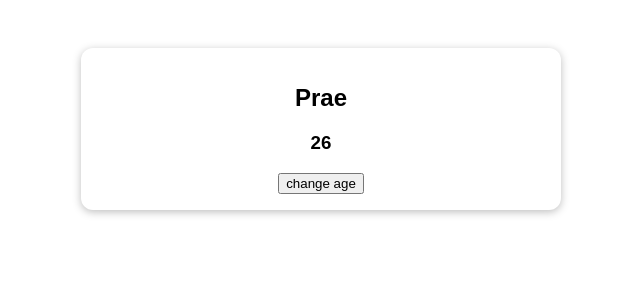
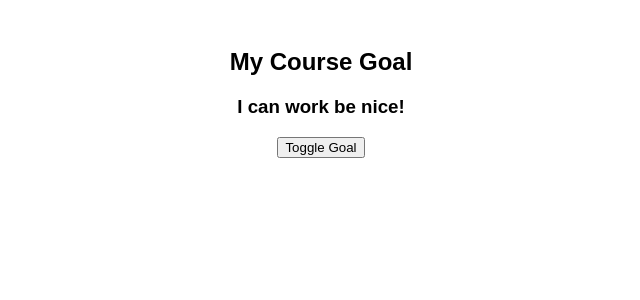
Before and after one commit to PpraepP/vue-composition-101, a Vue app: page / in a window 1280 px wide. Shown: the top 300 px of the page, without its empty margins (319-959 px from the left). Built offline with nearby package versions, Linux system fonts and the light colour scheme; the HTML template or start-up script is replaced by a standard one.

Commit message:
done test

```diff
--- a/src/App.vue
+++ b/src/App.vue
@@ -1,70 +1,63 @@
 <template>
-  <section class="container">
-    <h2>{{ user.name }}</h2>
-    <h3>{{ user.age }}</h3>
-    <button @click="setAge">change age</button>
-  </section>
+  <h2>My Course Goal</h2>
+  <!-- Task 1: Output your main course goal with help of the composition API -->
+  <!-- Don't hardcode it into the template, instead hardcode it into the JS code -->
+  <!-- <h3 v-if="onShow">{{goal}}</h3> -->
+  <!-- <h3 v-if="goals.onShow">{{goals.myGoal}}</h3> -->
+  <h3 v-if="onShow">{{myGoal}}</h3>
+  <!-- Task 2: Toggle (show/ hide) the goal with help of the button  -->
+  <button @click="onToggle">Toggle Goal</button>
+  <!-- Task 3: Manage data in three ways -->
+  <!-- => Separate refs -->
+  <!-- => Ref Object -->
+  <!-- => Reactive Object -->
+  <!-- Task 4: Also solve the assignment with the Options API -->
 </template>
 
 <script>
-import { reactive } from "vue";
+// import { reactive } from "vue";
 export default {
-  setup(){
-    // const uName = ref("PpraepP");
-    // const uAge = ref(25);
+  // setup(){
+  //   // const myGoal = ref('I can work be nice!');
+  //   // const onShow = ref(true);
 
-    const user = reactive({
-      name: "PpraepP",
-      age: 25
-    })
+  //   // const courseDataRefs = ref({
+  //   //   myGoal: 'I can work be nice!',
+  //   //   onShow: true
+  //   // })
 
-    setTimeout(() => {
-      // if use ref => uName.value = 'Prae'
-      // if use ref => uAge.value = '26'
-      user.name = 'Prae';
-      user.age = 26
-    }, 2000)
+  //   const courseDataReacetive = reactive({
+  //     myGoal: 'I can work be nice!',
+  //     onShow: true
+  //   })
 
-    function setNewAge(){
-      // if use ref() => uAge.value = '25
-      user.age = 25
+  //   function toggleMenu(){
+  //     console.log('onToggle', courseDataReacetive.onShow);
+  //     // onShow.value = !onShow.value;
+  //     // courseDataRefs.value.onShow = !courseDataRefs.value.onShow;
+  //     courseDataReacetive.onShow = !courseDataReacetive.onShow;
+  //   }
+  //   return{ goals: courseDataReacetive, onToggle: toggleMenu }
+  // }
+  data: () => ({
+    myGoal: 'I can work be nice!',
+    onShow: true
+  }),
+  methods: {
+    onToggle(){
+      console.log('onToggle');
+      this.onShow = !this.onShow
     }
-
-    return { user: user, setAge: setNewAge}
-  },
-  // data() {
-  //   return {
-  //     userName: 'Maximilian',
-  //      age: 20
-  //   };
-  // },
-  // methods: {
-  //   setAge(){
-  //     this.age = 25
-  //   }
-  // }
-};
+  }
+}
 </script>
 
 <style>
-* {
-  box-sizing: border-box;
-}
-
 html {
   font-family: sans-serif;
 }
-
 body {
-  margin: 0;
-}
-
-.container {
-  margin: 3rem auto;
-  max-width: 30rem;
-  border-radius: 12px;
-  box-shadow: 0 2px 8px rgba(0, 0, 0, 0.26);
-  padding: 1rem;
+  margin: 3rem;
   text-align: center;
 }
 </style>
```
